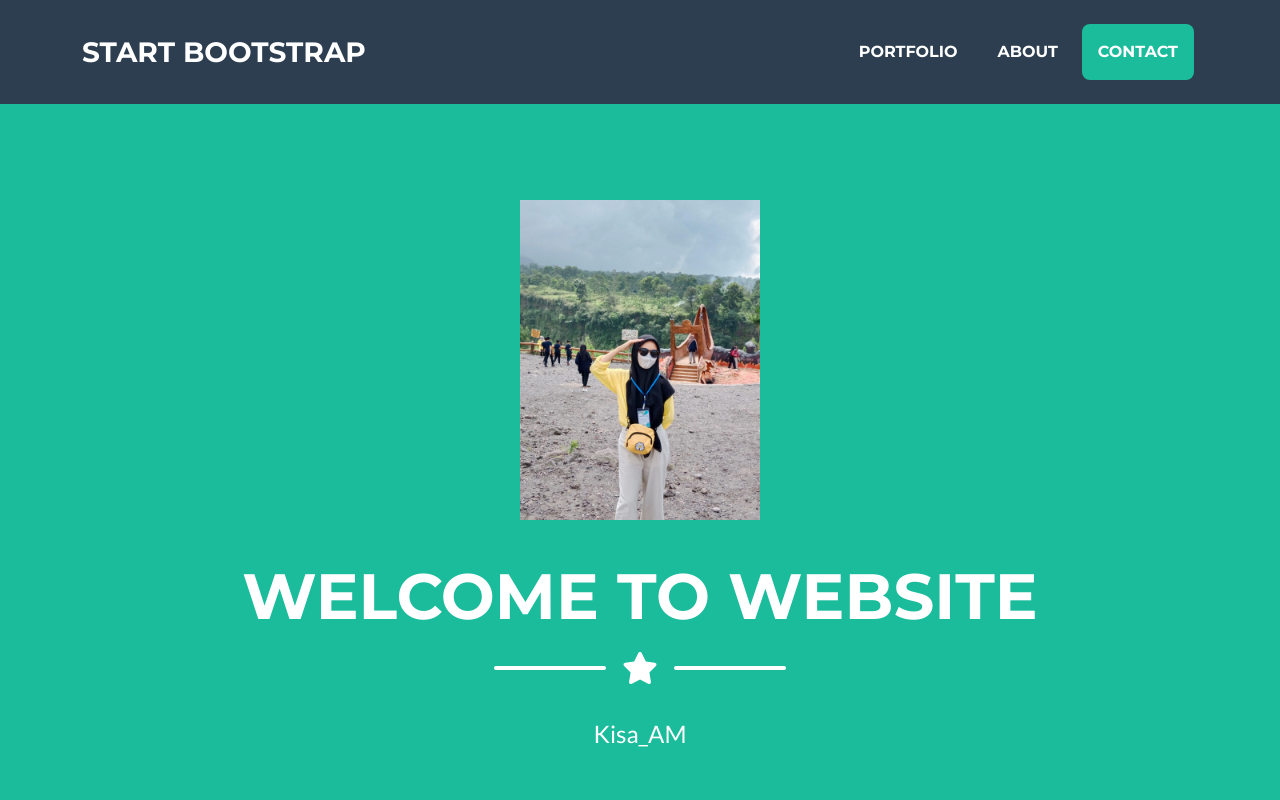
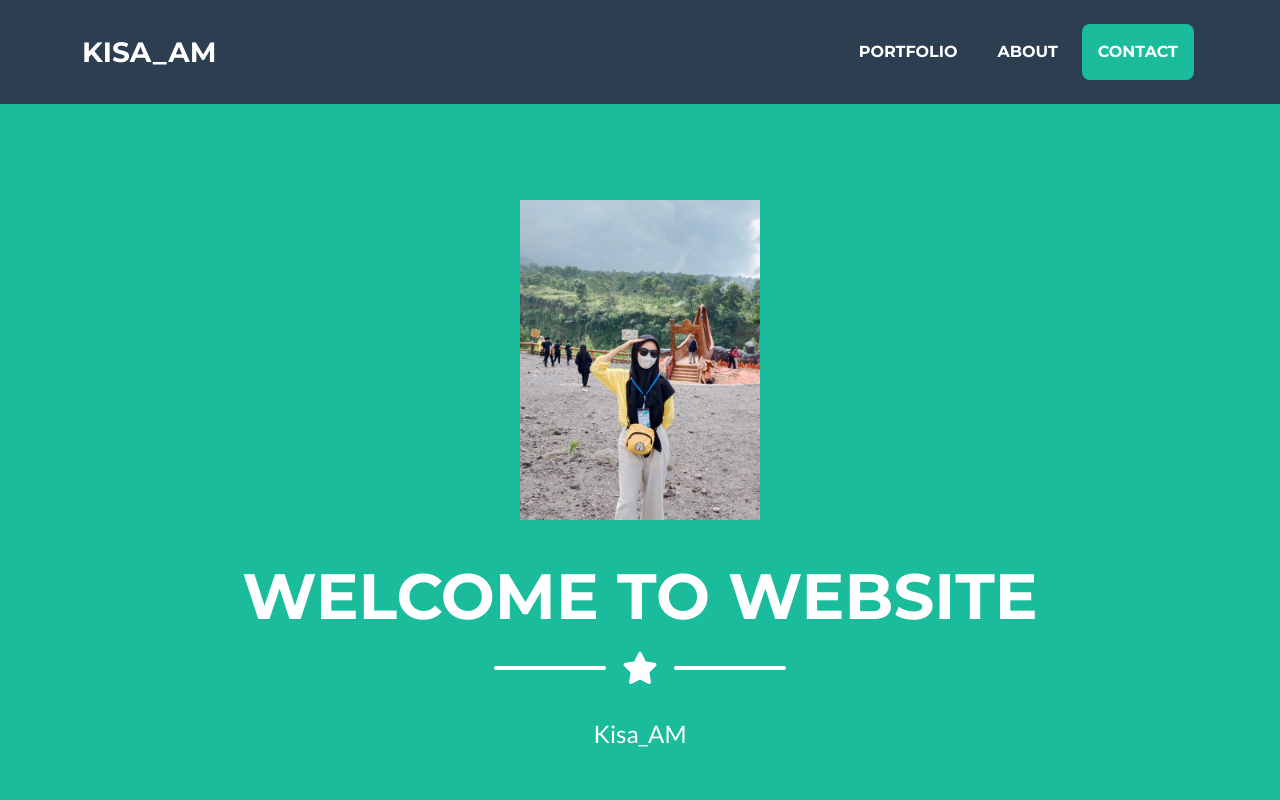
Before and after one commit to Kisaasiamalik/Project, a plain HTML site: page index.html in a window 1280 px wide. Shown: the top 800 px of the page. Drawn offline with nearby package versions, Linux system fonts and the light colour scheme.

Commit message:
Update index.html

```diff
--- a/index.html
+++ b/index.html
@@ -20,7 +20,7 @@
         <!-- Navigation-->
         <nav class="navbar navbar-expand-lg bg-secondary text-uppercase fixed-top" id="mainNav">
             <div class="container">
-                <a class="navbar-brand" href="#page-top">Start Bootstrap</a>
+                <a class="navbar-brand" href="#page-top">Kisa_AM</a>
                 <button class="navbar-toggler text-uppercase font-weight-bold bg-primary text-white rounded" type="button" data-bs-toggle="collapse" data-bs-target="#navbarResponsive" aria-controls="navbarResponsive" aria-expanded="false" aria-label="Toggle navigation">
                     Menu
                     <i class="fas fa-bars"></i>
```
